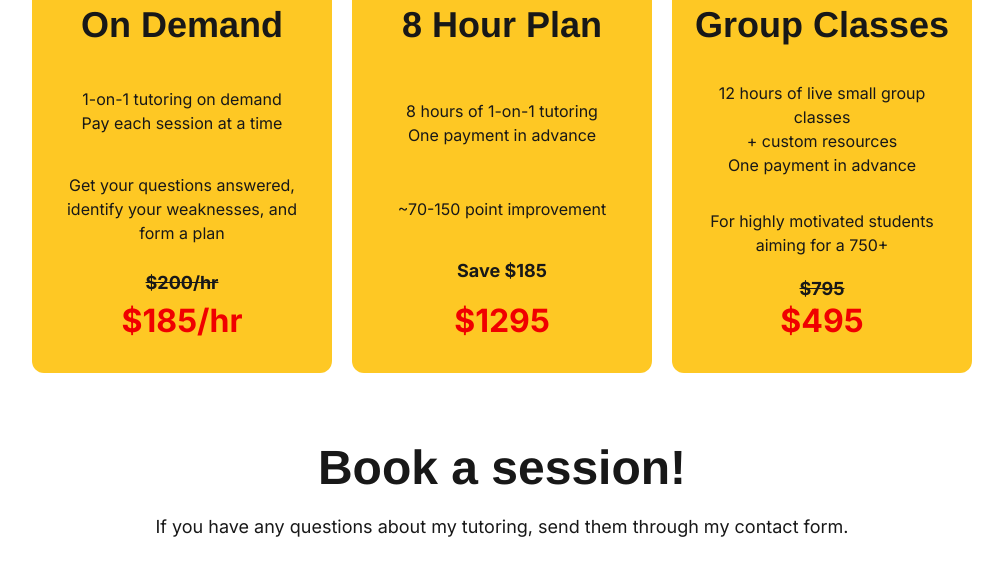
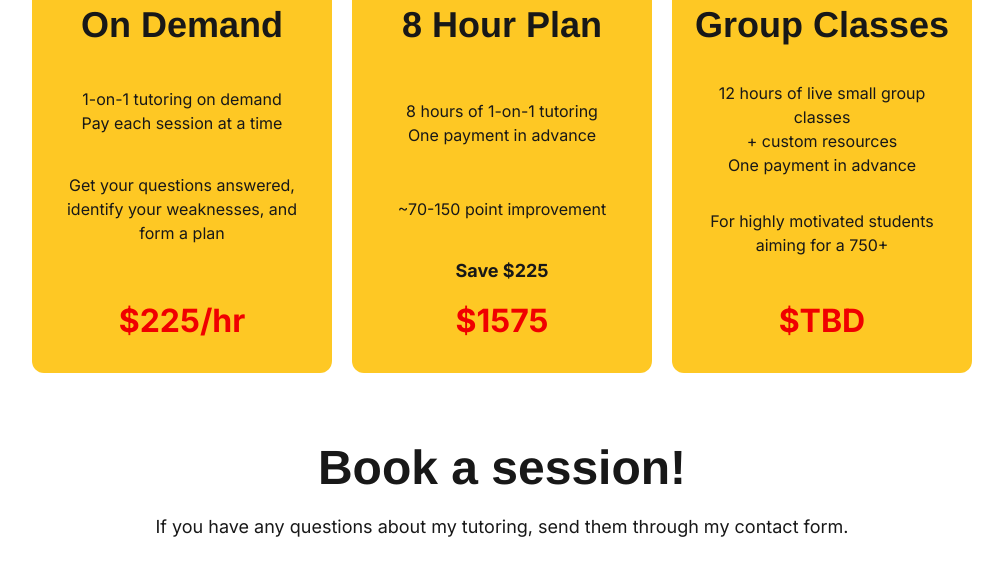
Before and after one commit to qExobyte/qExobyte.github.io, a Jekyll site: the page built from index.html, in a window 1280 px wide and 900 px high, scrolled down 2302 px. Shown: the top 576 px of the window, without its empty margins (138-1141 px from the left). Built offline with Jekyll 4.4.1, drawn with Linux system fonts in a browser that asks for light colours; nearby versions of some CDN libraries; some web fonts are replaced.

Commit message:
185 -> 225

```diff
--- a/_data/settings.yml
+++ b/_data/settings.yml
@@ -1,12 +1,12 @@
 #-------------------------------
 # STATS
 stats:
-  rate: 200
-  rate-sale: 185
-  8h: 1295
-  class: 795
-  class-sale: 495
-  hours: 500
+  rate: 225
+  rate-sale:
+  8h: 1575
+  class: TBD
+  class-sale:
+  hours: 600
   years: 3
   views: 15 # in millions
 
--- a/_includes/section-pricing.html
+++ b/_includes/section-pricing.html
@@ -16,7 +16,9 @@
                     <h1><b>8 Hour Plan</b></h1>
                     <p class="pricing--text"> 8 hours of 1-on-1 tutoring <br> One payment in advance</p>
                     <p class="pricing--text"> ~70-150 point improvement </p>
-                    <h5 class="reduced--header former-price">Save ${{ site.data.settings.stats.rate-sale | times: 8 | minus: site.data.settings.stats.8h }}</h5>
+                    <h5 class="reduced--header former-price">
+                        Save ${% if site.data.settings.stats.rate-sale %}{{ site.data.settings.stats.rate-sale | times: 8 | minus: site.data.settings.stats.8h }}{% else %}{{ site.data.settings.stats.rate | times: 8 | minus: site.data.settings.stats.8h }} {% endif %}
+                    </h5>
                     <h2 class="reduced--header current-price">${{ site.data.settings.stats.8h }}</h2>
                 </div>
 
```
